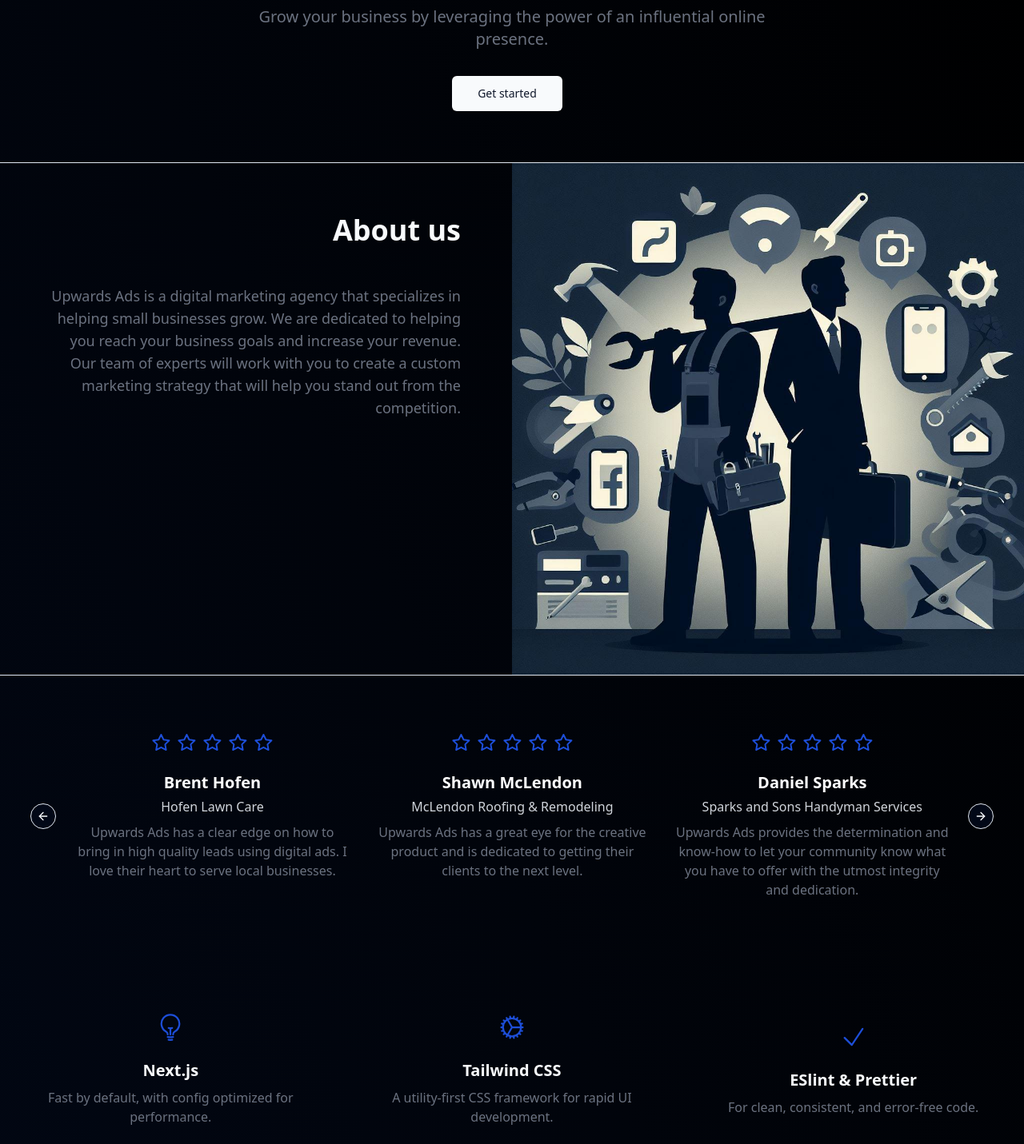
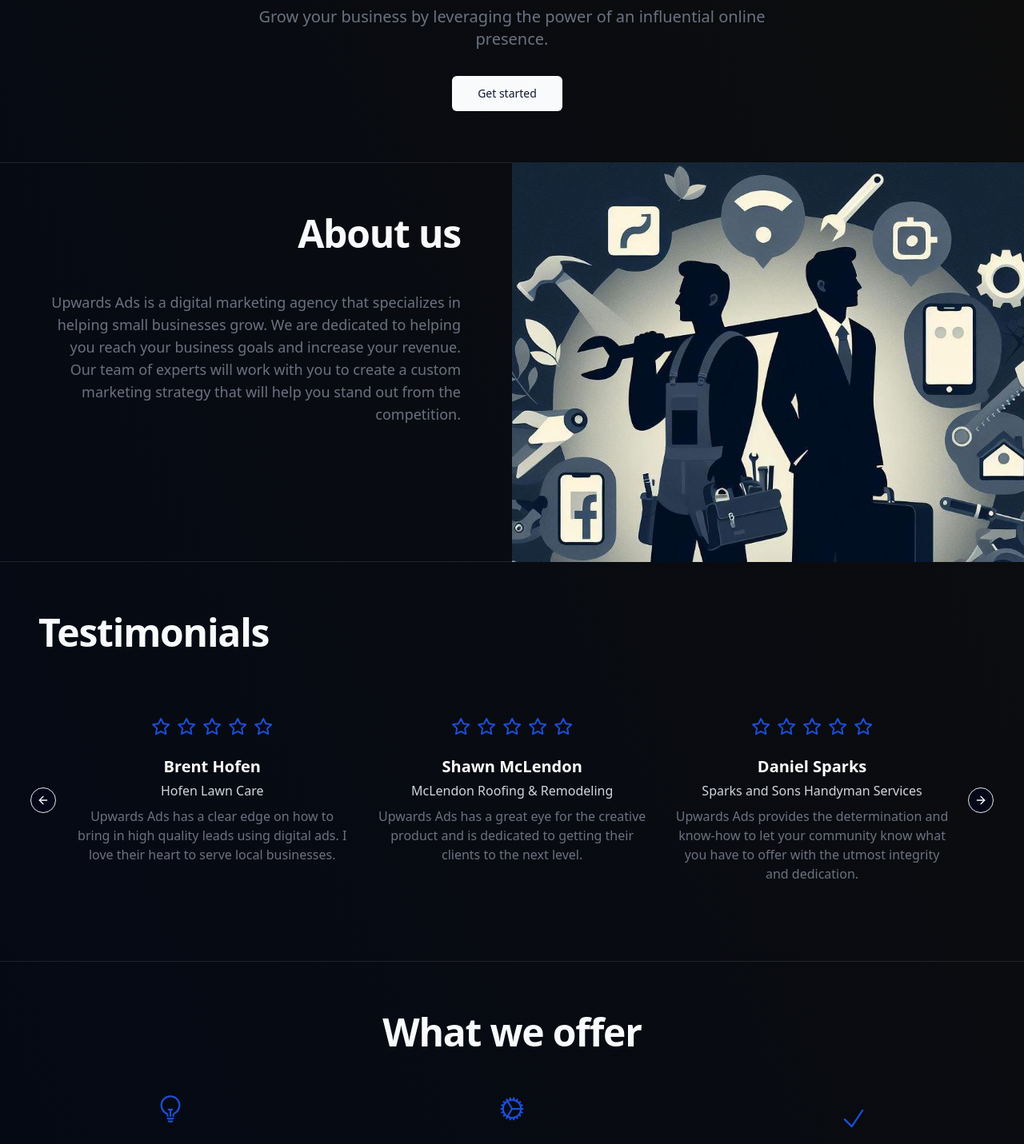
Before and after one commit to johnny-woodtke/upwardsads-website, a Next.js app: page / in a window 1280 px wide. Shown: the part 230-1661 px from the top of the page at 80% size. Built offline with nearby package versions, Linux system fonts and the light colour scheme.

Commit message:
finished about, testimonials, some services

```diff
--- a/app/layout.tsx
+++ b/app/layout.tsx
@@ -4,7 +4,7 @@ import "@/styles/global.css"
 export default function RootLayout({ children }: { children: React.ReactNode }) {
   return (
     <html lang="en">
-      <body className="min-h-screen bg-black bg-gradient-to-tr from-background">
+      <body className="min-h-screen bg-black/95 bg-gradient-to-tr from-background">
         <NavigationMenu />
         <div className="flex w-full flex-col items-center">{children}</div>
       </body>
--- a/app/page.tsx
+++ b/app/page.tsx
@@ -1,9 +1,9 @@
 import { Metadata } from "next"
+import Image from "next/image"
 import { ReviewCarousel } from "@/components/ReviewCarousel"
 import { Button } from "@/components/ui/button"
 import { DESCRIPTION, TITLE } from "@/lib/constants"
 import { LP_GRID_ITEMS } from "@/lib/data/lp-items"
-import Image from "next/image"
 
 export const metadata: Metadata = {
   title: TITLE,
@@ -32,12 +32,12 @@ export default function Web() {
       <section className="w-full">
         <div className="x-4 mx-auto grid max-w-screen-xl py-8 text-center lg:py-16">
           <div className="mx-auto place-self-center">
-            <h1 className="mb-4 max-w-2xl text-4xl font-extrabold leading-none tracking-tight dark:text-white md:text-5xl xl:text-6xl">
+            <h1 className="mb-4 max-w-2xl text-4xl font-extrabold leading-none tracking-tight sm:text-5xl xl:text-6xl">
               {TITLE}
             </h1>
-            <p className="mb-6 max-w-2xl font-light text-gray-500 dark:text-gray-400 md:text-lg lg:mb-8 lg:text-xl">
-              {DESCRIPTION}
-            </p>
+
+            <p className="mb-6 max-w-2xl font-light text-gray-500 md:text-lg lg:mb-8 lg:text-xl">{DESCRIPTION}</p>
+
             <Button href="/contact" size="lg" className="mr-3">
               Get started
             </Button>
@@ -45,12 +45,17 @@ export default function Web() {
         </div>
       </section>
 
-      <section className="flex w-full border-y">
-        <div className="w-1/2 max-md:w-full">
+      <section className="relative flex w-full sm:h-[500px]">
+        <div className="absolute top-[-100px] h-0 w-0" id="about" />
+
+        <div className="w-1/2 border-y border-primary/10 max-sm:w-full">
           <div className="flex h-full w-full justify-end">
-            <div className="mx-autoh-full flex w-full max-w-screen-sm flex-col p-8 text-end lg:p-16">
-              <h2 className="mb-8 text-end text-3xl font-bold dark:text-white md:text-4xl lg:mb-12">About us</h2>
-              <p className="text-end text-lg text-gray-500 dark:text-gray-400">
+            <div className="max-w-screen-sm flex-col p-8 text-end lg:p-16">
+              <h2 className="mb-8 text-end text-3xl font-bold tracking-tight sm:text-4xl lg:mb-12 xl:text-5xl">
+                About us
+              </h2>
+
+              <p className="text-end text-gray-500 sm:text-lg">
                 Upwards Ads is a digital marketing agency that specializes in helping small businesses grow. We are
                 dedicated to helping you reach your business goals and increase your revenue. Our team of experts will
                 work with you to create a custom marketing strategy that will help you stand out from the competition.
@@ -58,21 +63,45 @@ export default function Web() {
             </div>
           </div>
         </div>
-        <div className="w-1/2 max-md:hidden">
-          <div className="relative aspect-[1] h-full max-h-[800px] w-full">
-            <Image alt="About us" src="/assets/about.jpeg" layout="fill" objectPosition="top" objectFit="cover" />
+
+        <div className="w-1/2 max-sm:hidden">
+          <div className="relative h-full w-full">
+            <Image
+              alt="About us"
+              src="/assets/about.jpeg"
+              layout="fill"
+              style={{
+                objectFit: "cover",
+                objectPosition: "center",
+              }}
+            />
           </div>
         </div>
       </section>
 
-      <section className="w-full">
-        <div className="mx-auto max-w-screen-xl px-4 py-8 sm:py-16 lg:px-6">
+      <section className="relative w-full border-b border-primary/10 sm:h-[500px]">
+        <div className="absolute top-[-100px] h-0 w-0" id="testimonials" />
+
+        <div className="mx-auto h-full w-full max-w-screen-xl px-4 py-8 sm:py-16 lg:px-6">
+          <div className="flex h-full w-full flex-col items-center justify-center">
+            <h2 className="mb-8 w-full text-start text-3xl font-bold tracking-tight sm:ml-12 sm:text-4xl lg:mb-12 xl:text-5xl">
+              Testimonials
+            </h2>
+
+            <div className="flex h-full w-full items-center justify-center">
               <ReviewCarousel />
+            </div>
+          </div>
         </div>
       </section>
 
-      <section className="w-full">
-        <div className="mx-auto max-w-screen-xl px-4 py-8 sm:py-16 lg:px-6">
+      <section className="relative w-full">
+        <div className="absolute top-[-100px] h-0 w-0" id="services" />
+
+        <div className="mx-auto w-full max-w-screen-xl px-4 py-8 sm:py-16 lg:px-6">
+          <div className="flex h-full w-full flex-col items-center justify-center">
+            <h2 className="mb-8 text-3xl font-bold tracking-tight sm:text-4xl lg:mb-12 xl:text-5xl">What we offer</h2>
+
             <div className="justify-center space-y-8 md:grid md:grid-cols-2 md:gap-12 md:space-y-0 lg:grid-cols-3">
               {LP_GRID_ITEMS.map((singleItem) => (
                 <div key={singleItem.title} className="flex flex-col items-center justify-center text-center">
@@ -85,6 +114,7 @@ export default function Web() {
               ))}
             </div>
           </div>
+        </div>
       </section>
     </>
   )
--- a/components/NavigationMenu.tsx
+++ b/components/NavigationMenu.tsx
@@ -3,22 +3,12 @@
 import Image from "next/image"
 import Link from "next/link"
 import { Button } from "@/components/ui/button"
-import { useScrollDirection, useScrollLocation } from "@/hooks"
 import { cn } from "@/lib/utils"
 
 export function NavigationMenu() {
-  const scrollDirection = useScrollDirection()
-  const { scrollY } = useScrollLocation()
-  const isCollapsed = scrollY > 3 && scrollDirection === "down"
-
   return (
     <div className="sticky top-0 z-40 flex w-full justify-center border-b backdrop-blur">
-      <div
-        className={cn(
-          "relative flex h-14 w-full max-w-screen-xl items-center justify-center transition-[height] md:h-24",
-          isCollapsed ? "md:h-14" : "md:h-24"
-        )}
-      >
+      <div className={cn("relative flex h-24 w-full max-w-screen-xl items-center justify-center transition-[height]")}>
         <Link href="/" className="absolute left-2 top-0 aspect-[1] h-full invert">
           <Image
             src="/assets/logo.png"
@@ -30,13 +20,13 @@ export function NavigationMenu() {
           />
         </Link>
 
-        <div
-          className={cn("hidden items-center justify-center md:flex", "h-full py-2", isCollapsed ? "md:hidden" : "")}
-        >
+        <div className={cn("flex h-full items-center justify-center py-2")}>
           <MenuLink href="/#about">About</MenuLink>
           <MenuLink href="/#testimonials">Testimonials</MenuLink>
           <MenuLink href="/#services">Services</MenuLink>
-          <MenuLink href="/contact">Contact</MenuLink>
+          <MenuLink href="/contact" className="max-md:hidden">
+            Contact
+          </MenuLink>
         </div>
 
         <div className={cn("absolute right-0 top-0", "flex items-center justify-end", "h-full py-2 pr-2")}>
@@ -47,14 +37,15 @@ export function NavigationMenu() {
   )
 }
 
-function MenuLink({ href, children }: { href: string; children: React.ReactNode }) {
+function MenuLink({ href, children, className }: { href: string; children: React.ReactNode; className?: string }) {
   return (
     <Link
       href={href}
       className={cn(
         "flex h-full items-center justify-center px-4 lg:px-8",
         "text-lg font-semibold",
-        "rounded-xl hover:bg-primary/50 hover:text-primary-foreground"
+        "rounded-xl hover:bg-primary/50 hover:text-primary-foreground",
+        className
       )}
     >
       {children}
--- a/components/ReviewCarousel.tsx
+++ b/components/ReviewCarousel.tsx
@@ -16,13 +16,13 @@ export function ReviewCarousel() {
           delay: 5000,
         }),
       ]}
-      className="mx-auto max-w-[90%]"
+      className="w-full max-w-[90%]"
     >
       <CarouselContent>
         {REVIEWS.map((review, i) => {
           const { name, company, review: content, stars } = review
           return (
-            <CarouselItem key={i} className="w-0 md:basis-1/2 lg:basis-1/3">
+            <CarouselItem key={i} className="w-0 sm:basis-1/2 lg:basis-1/3">
               <div className="mx-2 flex flex-col items-center justify-center text-center">
                 <div className="mb-4 flex h-10 w-full items-center justify-center rounded-full p-1.5 text-blue-700">
                   {[...Array(stars)].map((_, i) => (
--- a/components/ui/button.tsx
+++ b/components/ui/button.tsx
@@ -2,6 +2,7 @@
 
 import { Slot } from "@radix-ui/react-slot"
 import { cva, type VariantProps } from "class-variance-authority"
+import { useRouter } from "next/navigation"
 import * as React from "react"
 
 import { cn } from "@/lib/utils"
@@ -42,12 +43,13 @@ export interface ButtonProps
 const Button = React.forwardRef<HTMLButtonElement, ButtonProps>(
   ({ className, variant, size, asChild = false, href, ...props }, ref) => {
     const Comp = asChild ? Slot : "button"
+    const { push } = useRouter()
     return (
       <Comp
         className={cn(buttonVariants({ variant, size, className }))}
         ref={ref}
         onClick={() => {
-          href && window.open(href, "_blank")
+          href && push(href)
         }}
         {...props}
       />
```
Also changed, not shown: public/assets/about.jpeg. Lines whose indentation alone changed are shown as unchanged.
